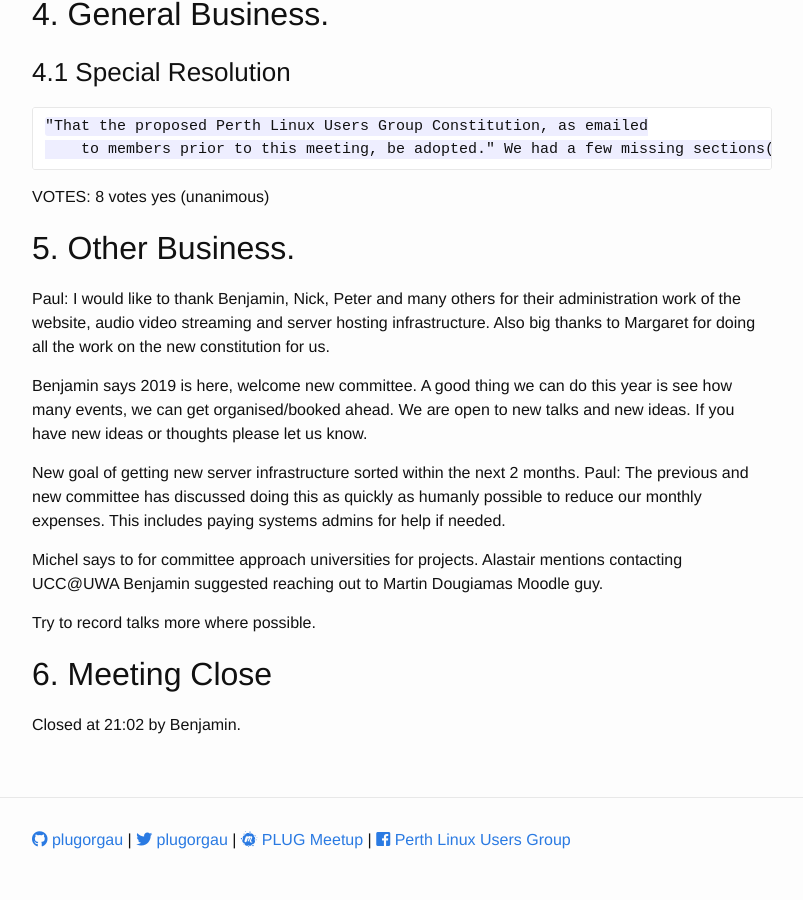
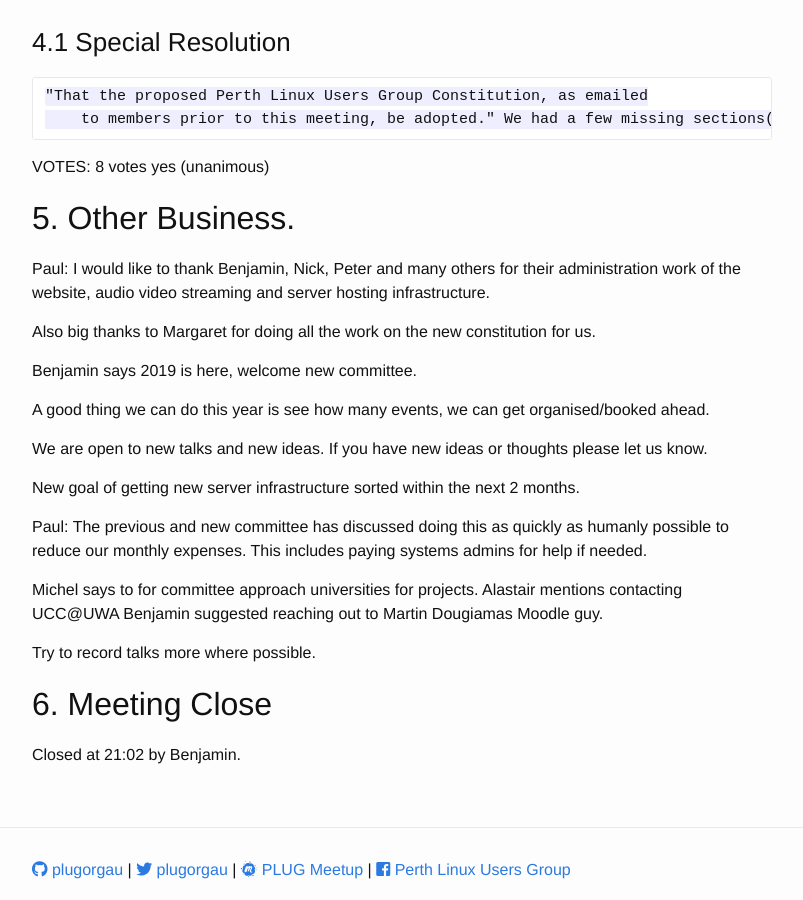
Before and after one commit to plugorgau/plugorgau.github.io, a Jekyll site: the page built from pages/events/committee/2019.md, in a window 1280 px wide and 900 px high, scrolled down 2965 px. Shown: the whole window, without its empty margins (238-1041 px from the left). Built offline with Jekyll 4.4.1, drawn with Linux system fonts in a browser that asks for light colours; nearby versions of some CDN libraries; some of the changed text lies outside the part shown.

Commit message:
More formatting fixes for 2019 AGM

```diff
--- a/pages/events/committee/2019.md
+++ b/pages/events/committee/2019.md
@@ -50,7 +50,7 @@ MOTION PASSED: yes
 
 ## 2. Committee Reports:
 
-* Benjamin(President) to say a few words.
+* Benjamin (President) to say a few words.
   * Quick shout out to the committee for a lot of work over 2018
   * Last year, we set some goals:
      * Have the new website online
@@ -67,11 +67,9 @@ MOTION PASSED: yes
   * Alastair mentioned what about a long term savings account. Can the new committee please consider this for 2019.
 
 * Secretary’s Report from Paul Del.
-
-Our paid membership was higher in the last half of 2018.
-The previous committee had a few new ideas for events they starting testing in the last half of last year. That’s one thing to focus on for the 2019 committee.
-
-I believe if we do any projects for 2019 we should be able to get grant sponsorship from Linux Australia http://linux.org.au
+  * Our paid membership was higher in the last half of 2018.
+  * The previous committee had a few new ideas for events they starting testing in the last half of last year. That’s one thing to focus on for the 2019 committee.
+  * I believe if we do any projects for 2019 we should be able to get grant sponsorship from Linux Australia http://linux.org.au
 
 { Meeting suspended for Pizza and Drink break}
 
@@ -136,13 +134,17 @@ VOTES:
 
 ## 5. Other Business.
 Paul: I would like to thank Benjamin, Nick, Peter and many others for their administration work of the website, audio video streaming and server hosting infrastructure.
+
 Also big thanks to Margaret for doing all the work on the new constitution for us.
 
 Benjamin says 2019 is here, welcome new committee.
+
 A good thing we can do this year is see how many events, we can get organised/booked ahead.
+
 We are open to new talks and new ideas. If you have new ideas or thoughts please let us know.
 
 New goal of getting new server infrastructure sorted within the next 2 months.
+
 Paul: The previous and new committee has discussed doing this as quickly as humanly possible to reduce our monthly expenses. This includes paying systems admins for help if needed.
 
 Michel says to for committee approach universities for projects.
```
